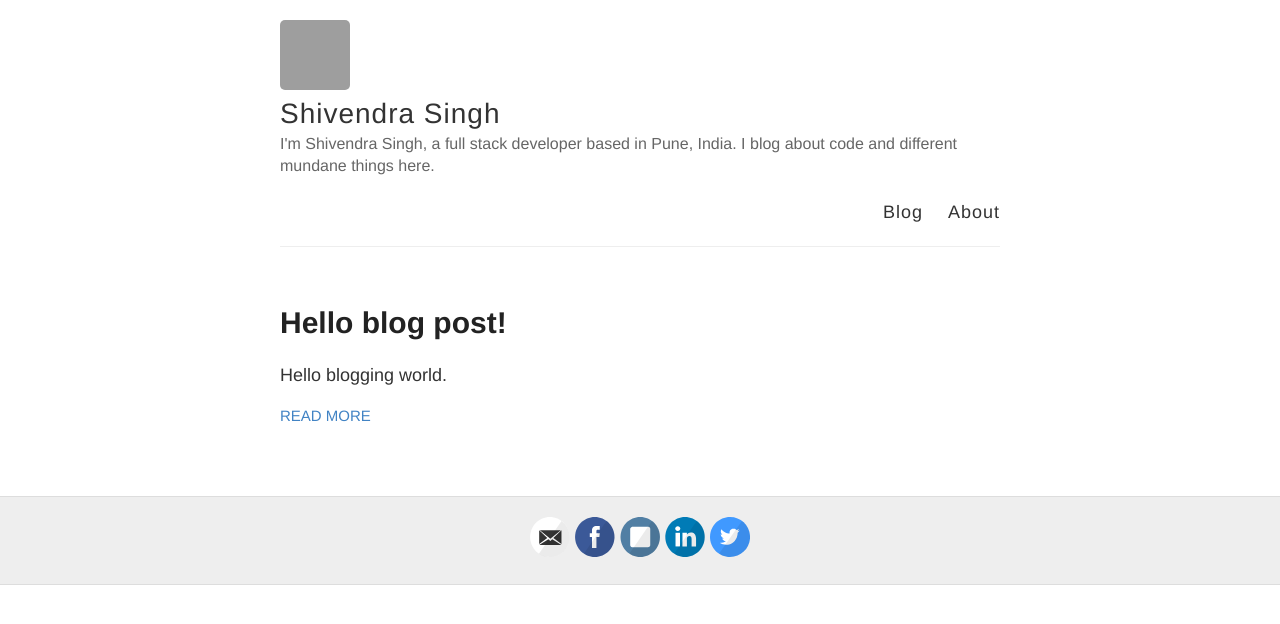
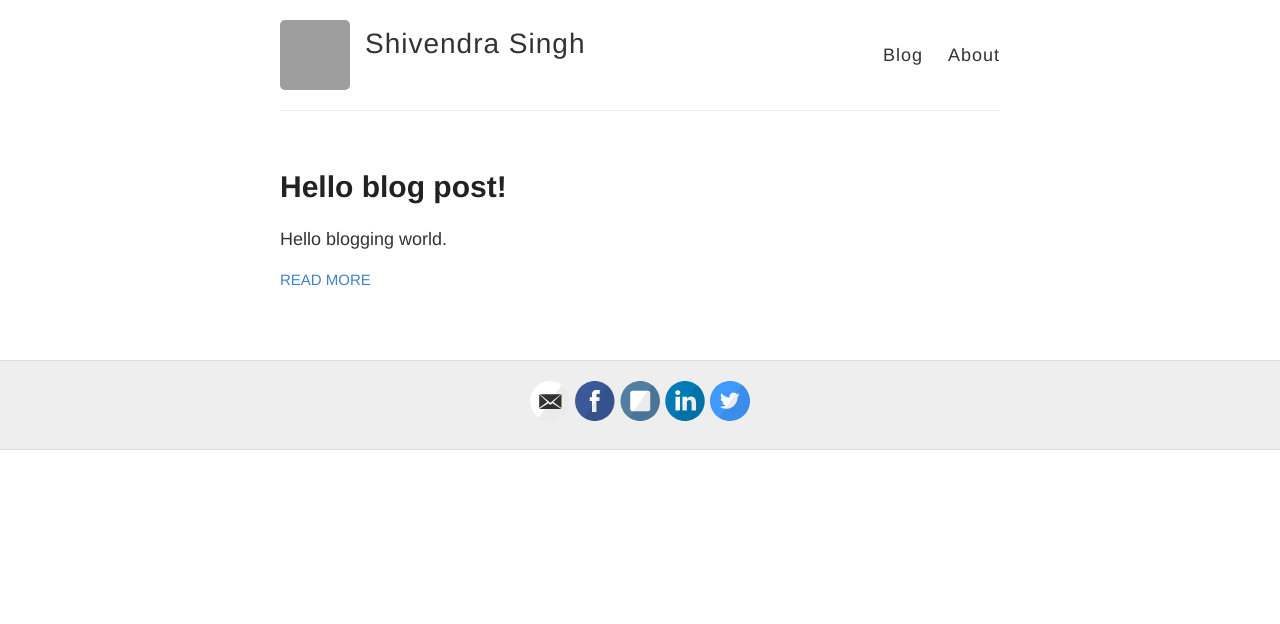
Before and after one commit to shivendra/shivendra.github.io, a Jekyll site: the page built from index.html, in a window 1280 px wide. Shown: the top 624 px of the page. Built offline with Jekyll 4.4.1, drawn with Linux system fonts in a browser that asks for light colours; Markdown is read by kramdown in place of the engine named in the settings; grey boxes are pictures that could not be loaded.

```diff
--- a/_config.yml
+++ b/_config.yml
@@ -6,7 +6,7 @@
 name: Shivendra Singh
 
 # Short bio or description (displayed in the header)
-description: I'm Shivendra Singh, a full stack developer based in Pune, India. I  blog about code and different mundane things here.
+description: #Shivendra Singh, a full stack developer based in Pune, India. I  blog about code and different mundane things here.
 
 # URL of your avatar or profile pic (you could use your GitHub profile pic)
 avatar: https://avatars0.githubusercontent.com/u/186195?v=3&u=532fcab302797973fa8315eaf6cde5c791509069
```
Also changed, not shown: favicon.ico (added).
